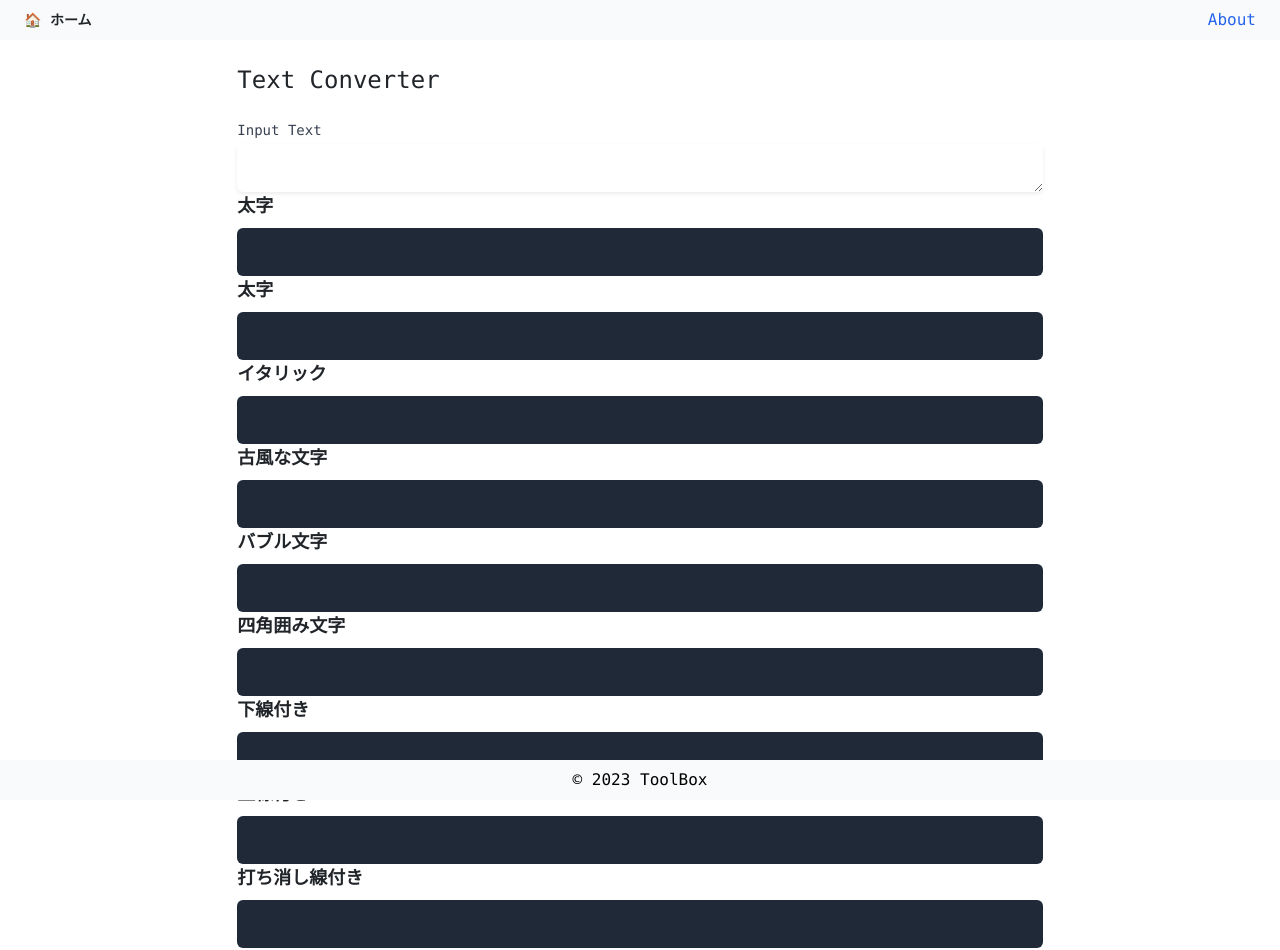
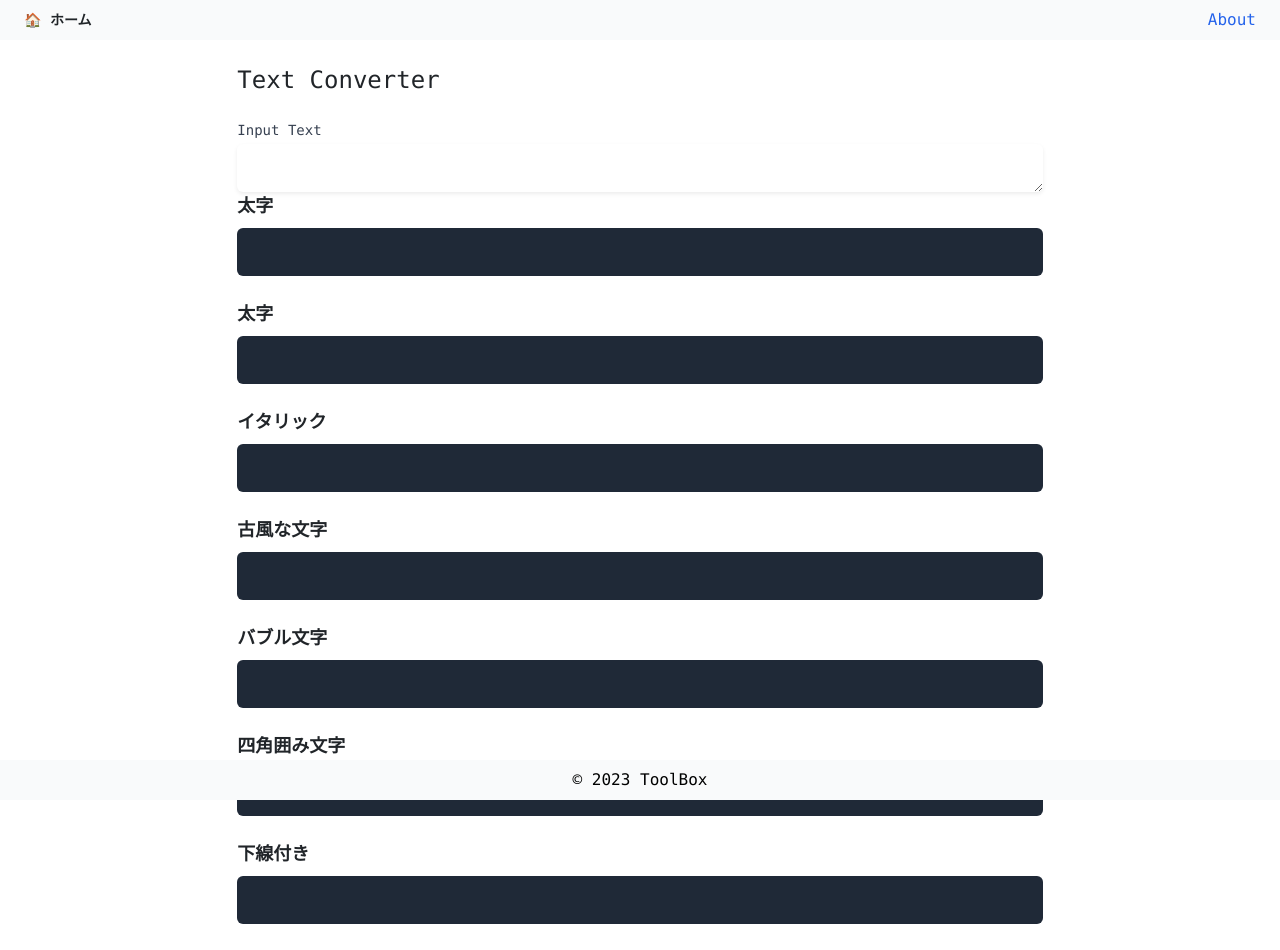
Before and after one commit to foresukecom/toolbox, a Vue app: page /text-styler in a window 1280 px wide. Shown: the top 950 px of the page. Built offline with nearby package versions, Linux system fonts and the light colour scheme; no server answers.

Commit message:
💄 style: テキストハイライトコンポーネントの微調整

```diff
--- a/src/components/TextHighlighter.vue
+++ b/src/components/TextHighlighter.vue
@@ -1,9 +1,9 @@
 <template>
-  <div class="relative" :class="widthClass">
-    <div v-if="label" class="font-bold mb-2 text-lg">{{ label }}</div>
+  <div class="relative mb-4" :class="widthClass">
+    <div v-if="label" class="font-bold mb-1 text-lg">{{ label }}</div>
     <div class="relative">
       <pre v-html="highlightedText"
-        class="whitespace-pre-wrap font-mono bg-gray-800 text-white p-4 rounded min-h-[2rem]"></pre>
+        class="mt-2 whitespace-pre-wrap font-mono bg-gray-800 text-white p-4 rounded min-h-[2rem]"></pre>
       <CopyButton v-if="showCopyButton" class="absolute top-2 right-2" :textToCopy="formattedText" />
     </div>
   </div>
```
